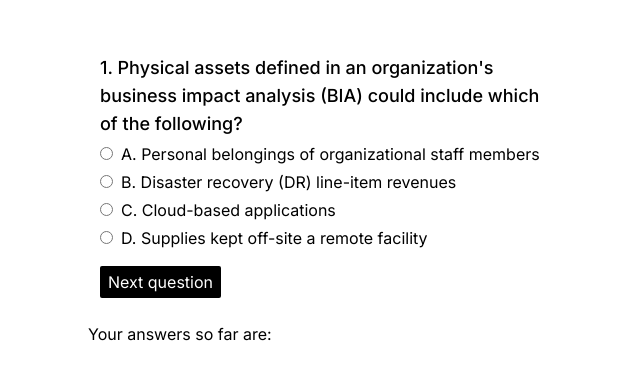
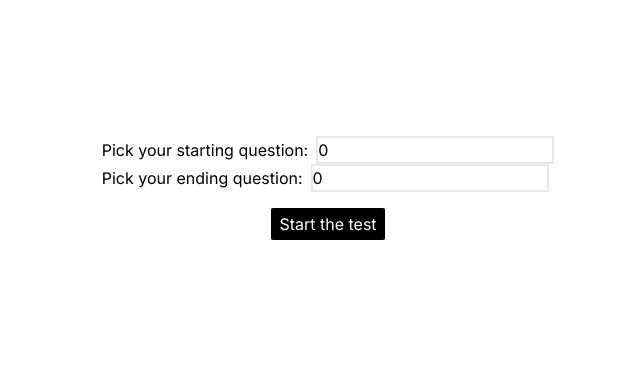
Before and after one commit to tanmaik/test-practice, a Next.js app: page / in a window 1280 px wide. Shown: the part 212-592 px from the top of the page, without its empty margins (312-952 px from the left). Built offline with nearby package versions, Linux system fonts and the light colour scheme.

Commit message:
question set chooser, answer comparison

```diff
--- /dev/null
+++ b/app/components/AnswerComparison.js
@@ -0,0 +1,38 @@
+const AnswerComparison = ({ realAnswers, ourAnswers }) => {
+  return (
+    <div className="mt-10 text-xl flex justify-center">
+      <table className="">
+        <tr>
+          {realAnswers.split("").map((answer, index) => (
+            <td key={index} className="border-2 border-black font-bold px-2">
+              {index + 1}
+            </td>
+          ))}
+        </tr>
+        <tr>
+          {realAnswers.split("").map((answer, index) => (
+            <td key={index} className={`border-2 border-gray-300 px-2`}>
+              {answer}
+            </td>
+          ))}
+        </tr>
+        <tr>
+          {ourAnswers.split("").map((answer, index) => (
+            <td
+              key={index}
+              className={`border-2 border-gray-300 px-2 font-medium ${
+                ourAnswers[index] === realAnswers[index]
+                  ? "text-green-500"
+                  : "text-red-500"
+              }`}
+            >
+              {answer}
+            </td>
+          ))}
+        </tr>
+      </table>
+    </div>
+  );
+};
+
+export default AnswerComparison;
--- a/app/components/QuestionBox.js
+++ b/app/components/QuestionBox.js
@@ -15,14 +15,14 @@ const QuestionBox = ({ question, submitAnswer }) => {
   };
 
   return (
-    <div className="border-1 px-3 py-6 w-[30rem] ">
-      <h1 className="text-lg font-medium">
+    <div className="border-1 px-3 py-6 w-[50rem] ">
+      <h1 className="text-lg font-semibold">
         {question.question_number}. {question.question}
       </h1>
-      <form onSubmit={submitHandler}>
+      <form onSubmit={submitHandler} className="mt-4">
         <fieldset>
           {question.choices.map((choice) => (
-            <div className="mt-1" key={choice}>
+            <div className="mt-1">
               <input
                 type="radio"
                 defaultChecked={false}
--- a/app/page.js
+++ b/app/page.js
@@ -6,10 +6,11 @@ import questions from "@/utils/questions";
 import QuestionBox from "./components/QuestionBox";
 import { useState } from "react";
 import answers from "@/utils/answers";
+import AnswerComparison from "./components/AnswerComparison";
 export default function Home() {
-  let startingQuestion = 1;
-  startingQuestion = startingQuestion - 1;
-  let endingQuestion = 100;
+  const [startingQuestion, setStartingQuestion] = useState(0);
+  const [endingQuestion, setEndingQuestion] = useState(0);
+  const [startedTest, setStartedTest] = useState(false);
 
   const [currentAnswers, setCurrentAnswers] = useState("");
   const [currentQuestion, setCurrentQuestion] = useState(startingQuestion);
@@ -17,6 +18,50 @@ export default function Home() {
     setCurrentAnswers(currentAnswers + answer);
     setCurrentQuestion(currentQuestion + 1);
   };
+
+  if (!startedTest) {
+    return (
+      <div className="flex justify-center text-center items-center h-screen">
+        <div>
+          <div className="flex gap-2 items-center">
+            <label for="starting">Pick your starting question: </label>
+            <input
+              type="number"
+              id="starting"
+              className="border-2"
+              onChange={(event) => {
+                setStartingQuestion(event.target.value);
+              }}
+              value={startingQuestion}
+            />
+          </div>
+          <div className="flex gap-2 items-center">
+            <label for="ending">Pick your ending question: </label>
+            <input
+              type="number"
+              id="ending"
+              className="border-2"
+              onChange={(event) => {
+                setEndingQuestion(event.target.value);
+              }}
+              value={endingQuestion}
+            />
+          </div>
+          <button
+            className="px-2 py-1 rounded-sm bg-black text-white mt-4"
+            onClick={() => {
+              if (startingQuestion > 0) {
+                setStartingQuestion(startingQuestion - 1);
+              }
+              setStartedTest(true);
+            }}
+          >
+            Start the test
+          </button>
+        </div>
+      </div>
+    );
+  }
 
   if (currentAnswers.length >= endingQuestion - startingQuestion) {
     let counter = 0;
@@ -46,17 +91,23 @@ export default function Home() {
         <div>
           <h1 className="text-xl">You are done with a score of:</h1>
           <p className="text-4xl mt-4">
-            {counter}/{total}, {(counter / total) * 100}%
+            {counter}/{total}, {parseInt((counter / total) * 100)}%
           </p>
+
           <button
             className="px-2 py-1 rounded-sm bg-black text-white mt-4"
             onClick={() => {
               setCurrentAnswers("");
+              setStartedTest(false);
               setCurrentQuestion(startingQuestion);
             }}
           >
             Restart
           </button>
+          <AnswerComparison
+            realAnswers={answers.substring(startingQuestion, endingQuestion)}
+            ourAnswers={currentAnswers}
+          />
         </div>
       </div>
     );
@@ -69,6 +120,21 @@ export default function Home() {
           question={questions[currentQuestion]}
           submitAnswer={nextQuestionHandler}
         />
+        {currentQuestion !== startingQuestion ? (
+          <button
+            className="px-2 py-1 rounded-sm bg-black text-white mt-4"
+            onClick={() => {
+              setCurrentAnswers(
+                currentAnswers.substring(0, currentAnswers.length - 1)
+              );
+              setCurrentQuestion(currentQuestion - 1);
+            }}
+          >
+            Previous
+          </button>
+        ) : (
+          <></>
+        )}
         <div>Your answers so far are: {currentAnswers}</div>
       </div>
     </div>
--- a/utils/answers.js
+++ b/utils/answers.js
@@ -1,3 +1,4 @@
-const answers = "BBCCABCDBABDCBADBCBABDBCBDABDBC";
+const answers =
+  "DBAAADDBDDBABCCBBACCCDABCCDACBCBBBABABDBABDDCCCCCBCCAABABADCDDADCADCBBBBACCABADBDCCAABCBAACDDCCCCBAA";
 
 export default answers;
```
